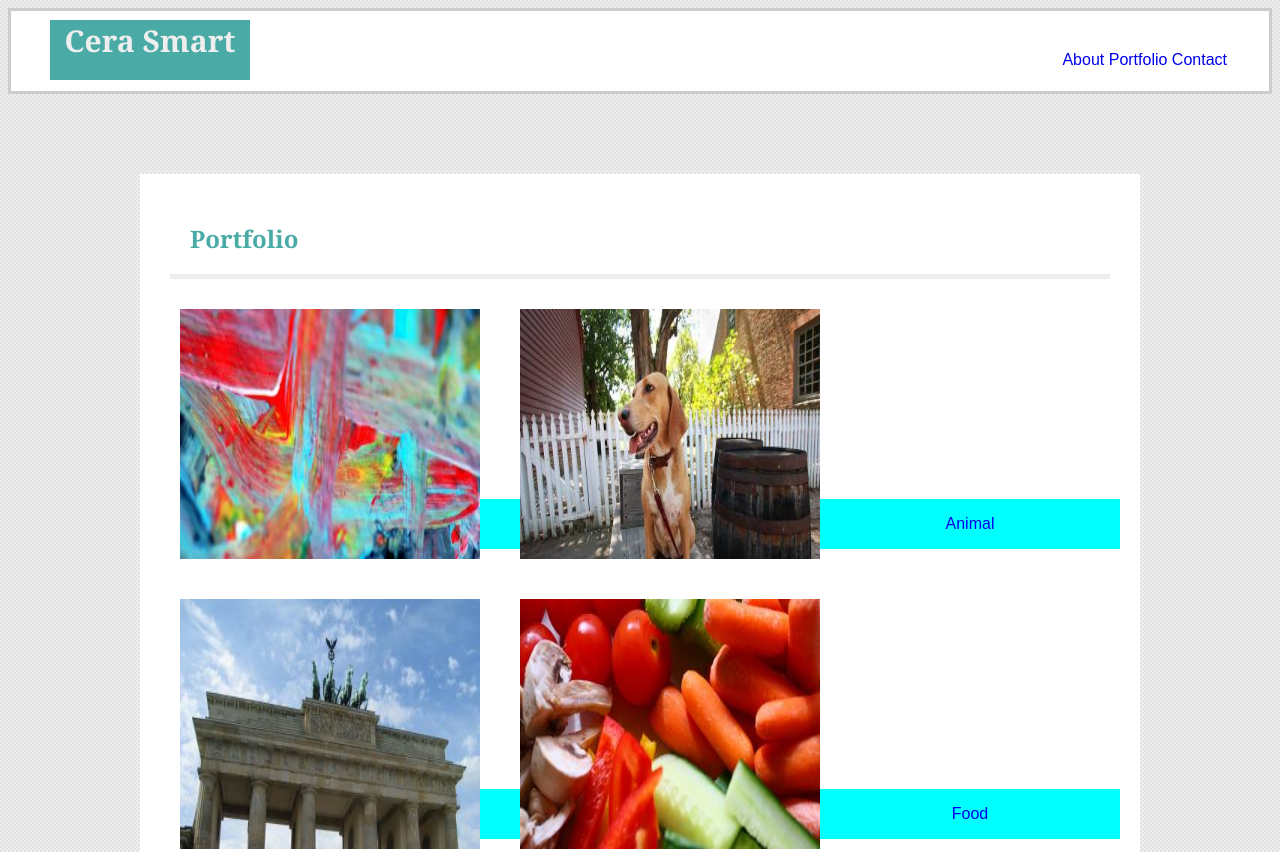
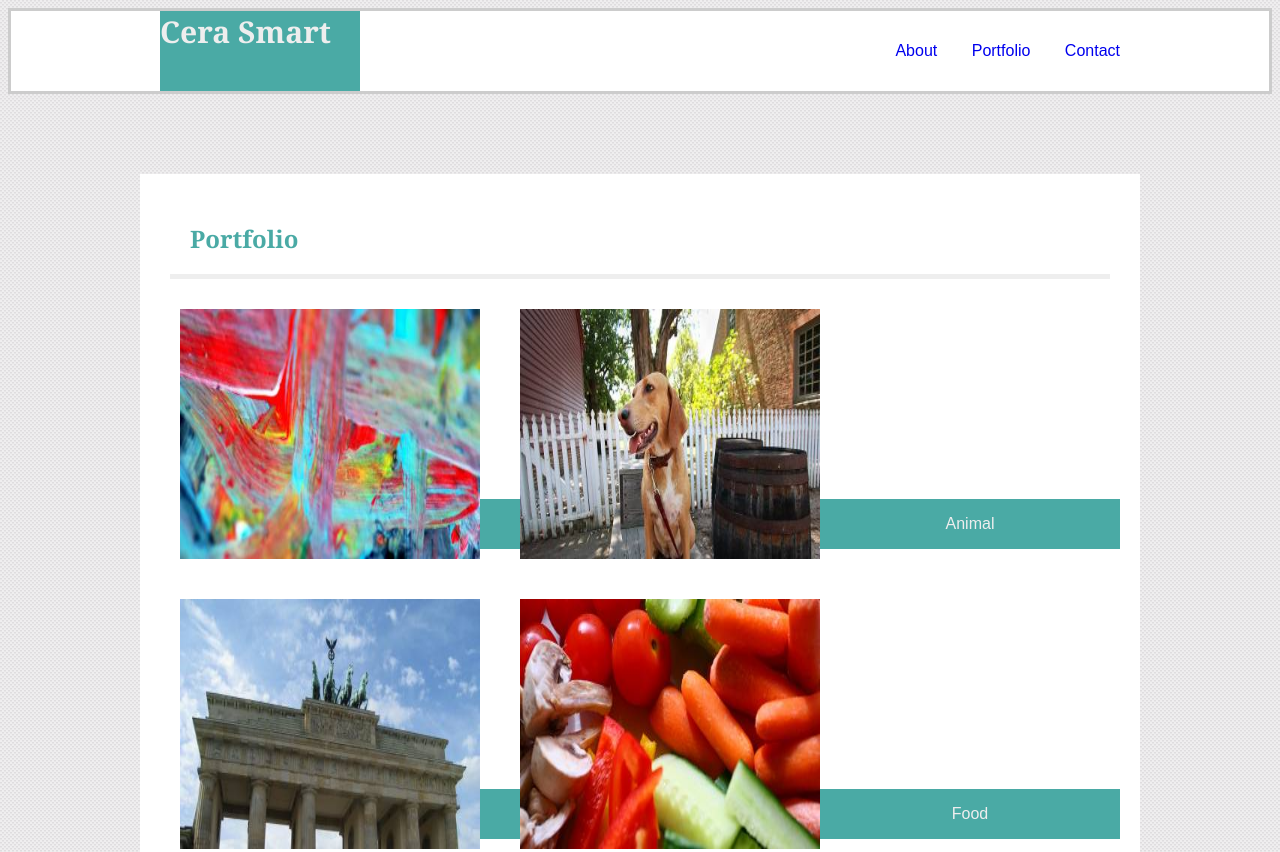
Before and after one commit to cmsmart2/Basic-Portfolio, a plain HTML site: page portfolio.html in a window 1280 px wide. Shown: the top 852 px of the page. Drawn offline with Linux system fonts and the light colour scheme.

Commit message:
CSS editing for header

```diff
--- a/assets/float_style.css
+++ b/assets/float_style.css
@@ -1,5 +1,5 @@
 #links{
-    float: right;
+float: right;
 }
 #h2_index {
     float: left;
@@ -10,7 +10,6 @@
     padding: 20px;
     float: left;
     clear: left;
-
 }
 .images {
   float: left;
@@ -21,11 +20,13 @@
 }
 .port_links {
   position: absolute;
-  background-color: aqua;
+  background-color:#4aaaa5;
   width: 300px;
   text-align: center;
   bottom: 10px;
   padding: 10px 0;
+  color: #eeeeee;
+  font-family: 'Arial', 'Helvetica Neue', Helvetica, sans-serif;
 }
 .portfolio_images {
   width: 300px;
--- a/assets/style.css
+++ b/assets/style.css
@@ -2,38 +2,52 @@ header {
     background-color: #ffffff;
     border-color: #cccccc;
     border-style: solid;
-    padding: 40px;
     margin-bottom: 20px;
     margin: 0 auto;
-
+    height: 80px
+}
+.navbar {
+    max-width: 960px;
+    height: 100%;
+    margin: 0 auto;
+    display: flex;
+}
+.navbar a {
+    margin-left: 30px;
+    width: 100%;
 }
 #links {
     color: #777777;
     font-family: 'Arial', 'Helvetica Neue', Helvetica, sans-serif;
-    margin-right: 2px;
+    justify-content: flex-end, center, space-between;
+    margin-left: auto;
+    align-self: center;
+
 }
+
 a:visited {
     color: #777777;
 }
 a:link {
     text-decoration: none;
   }
-body {
-    background: url(./images/white_carbon.png);
-}
+
 h1{
-    position:absolute;
-    top: 0;
-    left: 50px;
     font-size: 30px;
     background-color: #4aaaa5;
-    clear: both;
     width: 200px;
     height: 60px;
     color: #eeeeee;
     text-align: center;
+    vertical-align: middle;
     font-family:'Georgia', Times, 'Times New Roman', serif;
+    display: inline-flex;
+    height: 100%;
+    margin: 0;
 
+}
+body {
+    background: url(./images/white_carbon.png);
 }
 h2 {
     font-family: 'Georgia', Times, 'Times New Roman', serif;
@@ -66,8 +80,6 @@ footer {
     margin-top: 20px;
     border-top: 5px solid #4aaaa5;
     margin: 0 auto;
-
-
   }
 
   input[type=text] {
--- a/portfolio.html
+++ b/portfolio.html
@@ -8,13 +8,13 @@
 </head>
 <body>
     <header>
-        <div>
+            <div class="navbar">
                 <h1>Cera Smart</h1>
-        </div>
                 <div id="links">
                     <a href="index.html">About</a>
                     <a href="portfolio.html">Portfolio</a>
                     <a href="contact.html">Contact</a>
+                 </div>
                 </div>
         </header>
    <section class="about_me">
```
Also changed, not shown: contact.html (+2 -2 lines), index.html (+7 -5 lines). Lines whose indentation alone changed are shown as unchanged.
